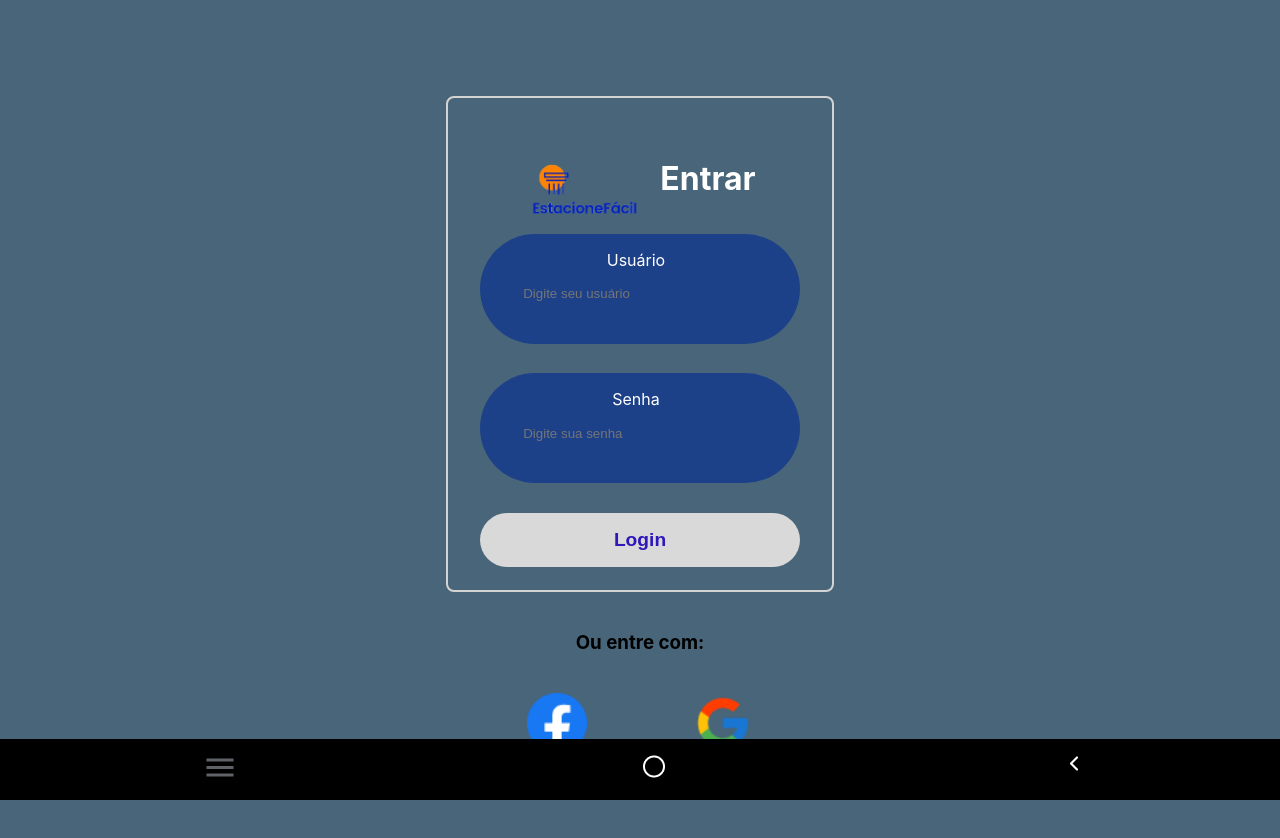
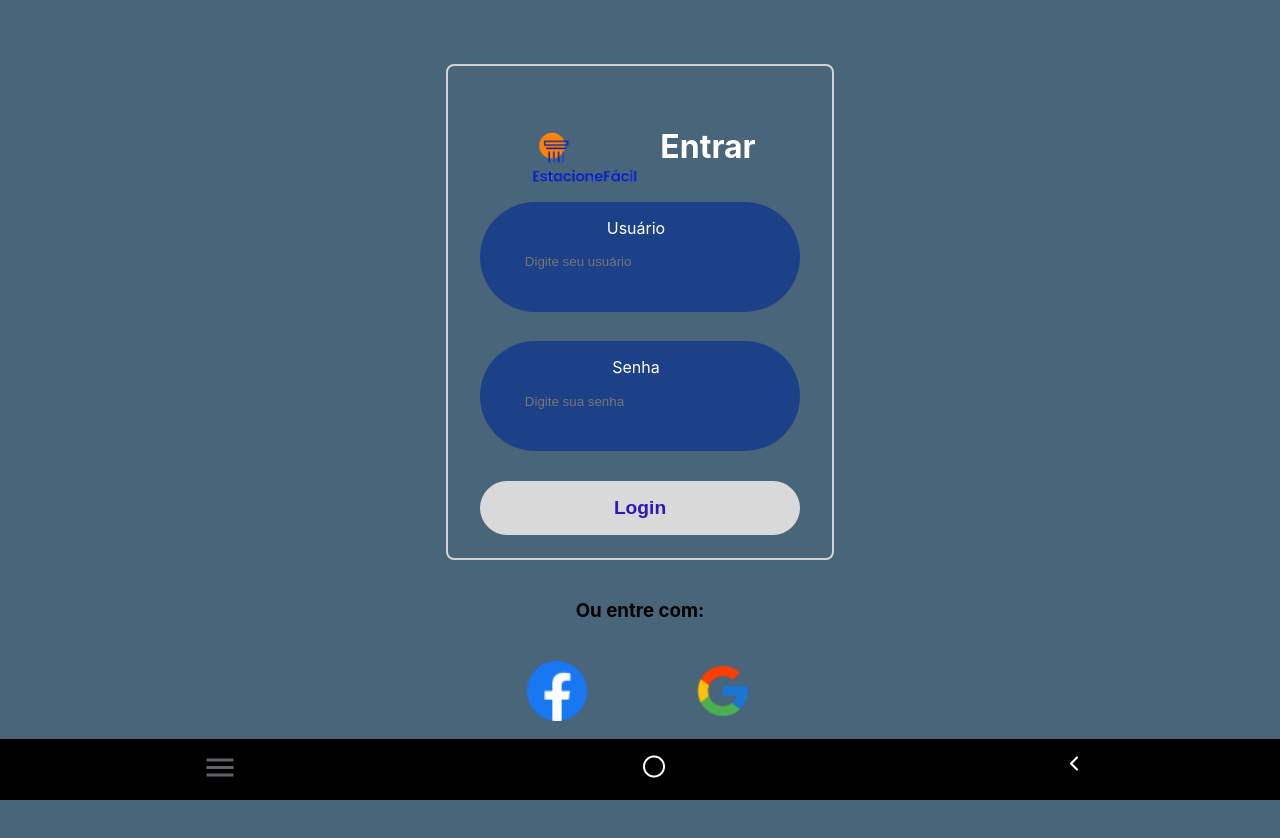
Before and after one commit to viniciusrad/estacione-facil-front, a React (Create React App) app: page /login in a window 1280 px wide. Shown: the top 838 px of the page. Built offline with nearby package versions, Linux system fonts and the light colour scheme.

Commit message:
fi - centralização do container d login

```diff
--- a/src/pages/login/Login.css
+++ b/src/pages/login/Login.css
@@ -6,7 +6,6 @@
 
   max-width: 460px;
   margin: 3rem auto;
-  padding: 2rem;
   border-radius: 1rem
 }
 
@@ -14,7 +13,7 @@
   display: flex;
   flex-direction: column;
   justify-content: space-around;
-  width: 320px;
+  max-width: 320px;
   height: 460px;
   margin-bottom: 20px;
   padding: 1rem 2rem;
--- a/src/pages/pages.css
+++ b/src/pages/pages.css
@@ -25,7 +25,7 @@ label {
 
 /* Estilos para inputs */
 input {
-    width: 100%;
+    width: 90%;
     padding: 10px;
     margin-bottom: 15px;
     border: 1px solid #ccc;
```
